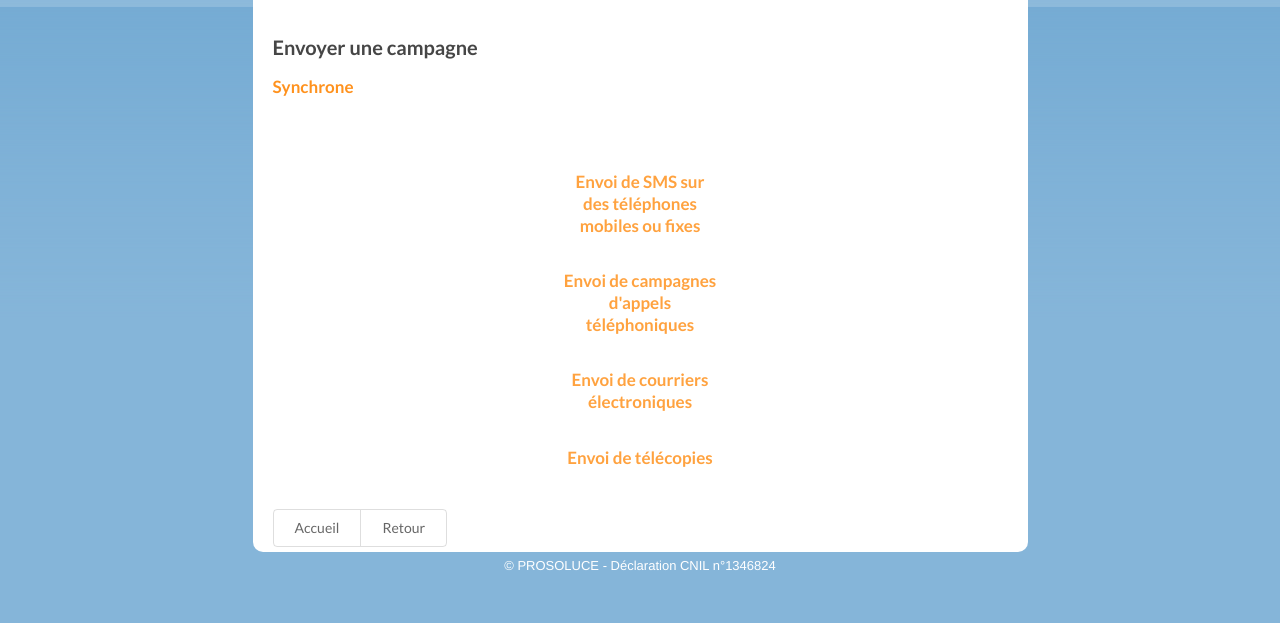
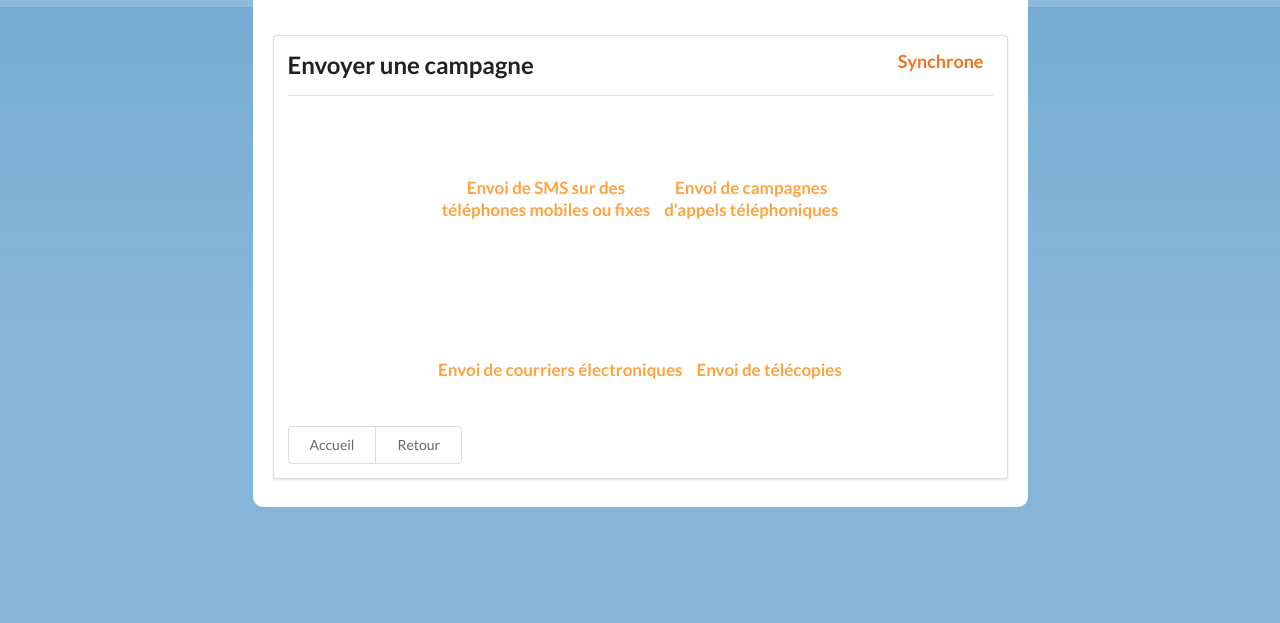
Before and after one commit to ddiez31/Prosoluce, a PHP site: page /pages/compose/compose_synchrone.php in a window 1280 px wide. Shown: the part 187-810 px from the top of the page. Run offline with PHP 8.4, Linux system fonts and the light colour scheme; some web fonts are replaced.

Commit message:
insert icon

```diff
--- a/pages/categories.php
+++ b/pages/categories.php
@@ -1,5 +1,7 @@
 <div id="d_cont">
-    <h2>Documentation</h2>
+    <div class="ui segment">
+        <h2 class="ui floated header">Documentation</h2>
+        <div class="ui clearing divider"></div>
         <div class="ui four column grid">
             <div class="row icones">
                 <div class="column">
@@ -29,3 +31,4 @@
         </div>
     </div>
 </div>
+</div>
--- a/pages/compose/compose_asynchrone_fax.php
+++ b/pages/compose/compose_asynchrone_fax.php
@@ -3,8 +3,10 @@ include ('../header.php');
 ?>
 
     <div id="d_cont">
-        <h2>Envoyer une campagne</h2>
-        <h3>Télécopies fax (réponse asynchrone)</h3>
+    <div class="ui segment">
+        <h2 class="ui left floated header">Envoyer une campagne</h2>
+        <h3 class="ui orange right floated header">Télécopies fax (réponse asynchrone)</h3>
+        <div class="ui clearing divider"></div>
         <div class="ui top attached tabular menu" id="tabnavigation">
             <a class="item active" data-tab="one">Description</a>
             <a class="item" data-tab="two">Codes xml</a>
--- a/pages/compose/compose_asynchrone_mail.php
+++ b/pages/compose/compose_asynchrone_mail.php
@@ -3,8 +3,10 @@ include ('../header.php');
 ?>
 
     <div id="d_cont">
-        <h2>Envoyer une campagne</h2>
-        <h3>Courriers électroniques e-mails (réponse asynchrone)</h3>
+    <div class="ui segment">
+        <h2 class="ui left floated header">Envoyer une campagne</h2>
+        <h3 class="ui orange right floated header">Courriers électroniques e-mails (réponse asynchrone)</h3>
+        <div class="ui clearing divider"></div>
         <div class="ui top attached tabular menu" id="tabnavigation">
             <a class="item active" data-tab="one">Description</a>
             <a class="item" data-tab="two">Codes xml</a>
--- a/pages/compose/compose_asynchrone_voice.php
+++ b/pages/compose/compose_asynchrone_voice.php
@@ -3,8 +3,10 @@ include ('../header.php');
 ?>
 
     <div id="d_cont">
-        <h2>Envoyer une campagne</h2>
-        <h3>Appels téléphoniques voix (réponse asynchrone)</h3>
+    <div class="ui segment">
+        <h2 class="ui left floated header">Envoyer une campagne</h2>
+        <h3 class="ui orange right floated header">Appels téléphoniques voix (réponse asynchrone)</h3>
+        <div class="ui clearing divider"></div>
         <div class="ui top attached tabular menu" id="tabnavigation">
             <a class="item active" data-tab="one">Description</a>
             <a class="item" data-tab="two">Codes xml</a>
--- a/pages/compose/compose_synchrone.php
+++ b/pages/compose/compose_synchrone.php
@@ -2,17 +2,30 @@
 include ('../header.php');
 ?>
 
-
     <div id="d_cont">
-        <h2>Envoyer une campagne</h2>
-        <h3>Synchrone</h3>
+    <div class="ui segment">
+        <h2 class="ui left floated header">Envoyer une campagne</h2>
+        <h3 class="ui orange right floated header">Synchrone</h3>
+        <div class="ui clearing divider"></div>
         <div class="ui four column grid">
             <div class="row icones">
-                <div class="column">
-                    <a href="compose_synchrone_sms.php"><br><h3>Envoi de SMS sur des téléphones mobiles ou fixes</h3></a>
-                    <a href="compose_synchrone_voice.php"><br><h3>Envoi de campagnes d'appels téléphoniques</h3></a>
-                    <a href="compose_synchrone_mail.php"><br><h3>Envoi de courriers électroniques</h3></a>
-                    <a href="compose_synchrone_fax.php"><br><h3>Envoi de télécopies</h3></a>
+                <div class="ui horizontal list">
+                    <div class="item">
+                        <a href="compose_synchrone_sms.php"><i class="mail icon big"></i><h3>Envoi de SMS sur des <br>téléphones mobiles ou fixes</h3></a>
+                    </div>
+                    <div class="item">
+                        <a href="compose_synchrone_voice.php"><i class="call icon big"></i><h3>Envoi de campagnes <br>d'appels téléphoniques</h3></a>
+                    </div>
+                </div>
+            </div>
+            <div class="row icones">
+                <div class="ui horizontal list">
+                    <div class="item">
+                        <a href="compose_synchrone_mail.php"><i class="at icon big"></i><h3>Envoi de courriers électroniques</h3></a>
+                    </div>
+                    <div class="item">
+                        <a href="compose_synchrone_fax.php"><i class="fax icon big"></i><h3>Envoi de télécopies</h3></a>
+                    </div>
                 </div>
             </div>
         </div>
--- a/pages/compose/compose_synchrone_fax.php
+++ b/pages/compose/compose_synchrone_fax.php
@@ -3,8 +3,10 @@ include ('../header.php');
 ?>
 
     <div id="d_cont">
-        <h2>Envoyer une campagne</h2>
-        <h3>Télécopies fax (réponse synchrone)</h3>
+    <div class="ui segment">
+        <h2 class="ui left floated header">Envoyer une campagne</h2>
+        <h3 class="ui orange right floated header">Télécopies fax (réponse synchrone)</h3>
+        <div class="ui clearing divider"></div>
         <div class="ui top attached tabular menu" id="tabnavigation">
             <a class="item active" data-tab="one">Description</a>
             <a class="item" data-tab="two">Codes xml</a>
--- a/pages/compose/compose_synchrone_mail.php
+++ b/pages/compose/compose_synchrone_mail.php
@@ -3,8 +3,10 @@ include ('../header.php');
 ?>
 
     <div id="d_cont">
-        <h2>Envoyer une campagne</h2>
-        <h3>Courriers électroniques e-mails (réponse synchrone)</h3>
+    <div class="ui segment">
+        <h2 class="ui left floated header">Envoyer une campagne</h2>
+        <h3 class="ui orange right floated header">Courriers électroniques e-mails (réponse synchrone)</h3>
+        <div class="ui clearing divider"></div>
         <div class="ui top attached tabular menu" id="tabnavigation">
             <a class="item active" data-tab="one">Description</a>
             <a class="item" data-tab="two">Codes xml</a>
--- a/pages/compose/compose_synchrone_voice.php
+++ b/pages/compose/compose_synchrone_voice.php
@@ -3,8 +3,10 @@ include ('../header.php');
 ?>
 
     <div id="d_cont">
-        <h2>Envoyer une campagne</h2>
-        <h3>Appels téléphoniques voix (réponse synchrone)</h3>
+    <div class="ui segment">
+        <h2 class="ui left floated header">Envoyer une campagne</h2>
+        <h3 class="ui orange right floated header">Appels téléphoniques voix (réponse synchrone)</h3>
+        <div class="ui clearing divider"></div>
         <div class="ui top attached tabular menu" id="tabnavigation">
             <a class="item active" data-tab="one">Description</a>
             <a class="item" data-tab="two">Codes xml</a>
```
Also changed, not shown: pages/compose/compose_asynchrone.php (+21 -8 lines), pages/compose/compose_asynchrone_sms.php (+12 -11 lines), pages/compose/compose_synchrone_sms.php (+5 -3 lines), pages/under_compose.php (+13 -6 lines). Lines whose indentation alone changed are shown as unchanged.
